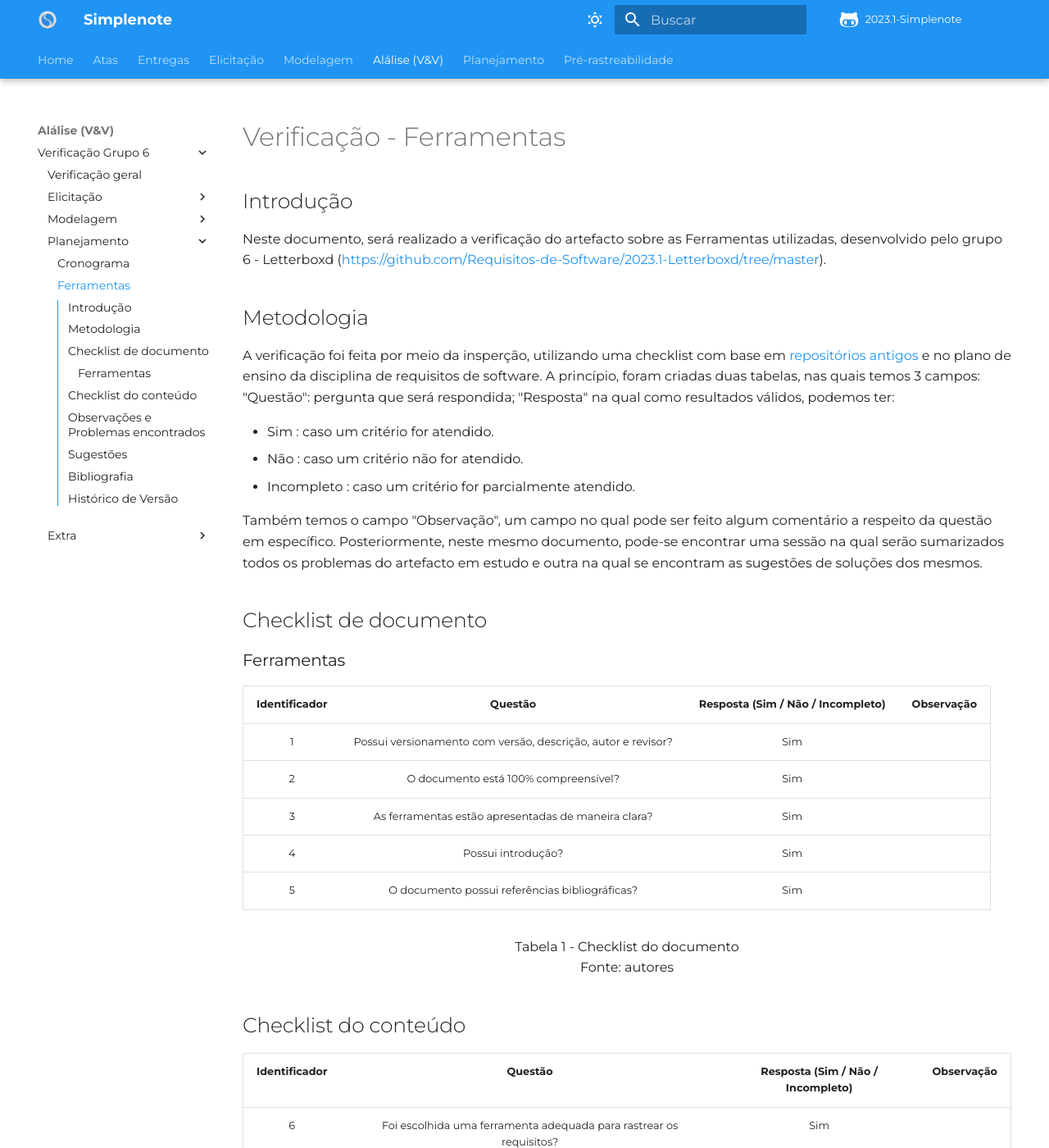
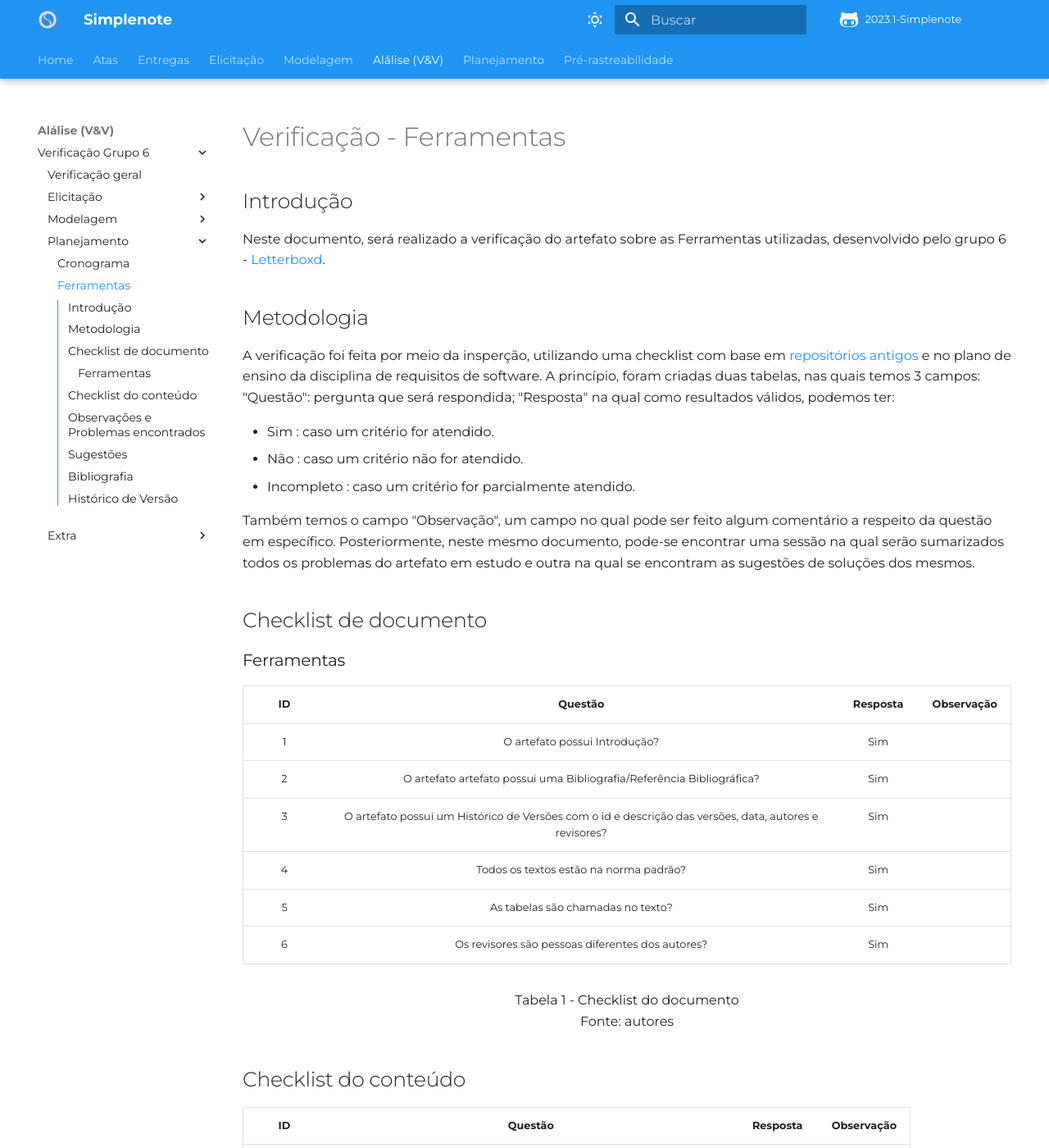
Before and after one commit to Requisitos-de-Software/2023.1-Simplenote, an MkDocs documentation site: the page built from docs/analise-grupo6/planejamento/ferramentas.md, in a window 1280 px wide and 1400 px high. Shown: the whole window at 82% size. Built offline with MkDocs 1.6.1 and Material for MkDocs 9.7.7, drawn with Linux system fonts in a browser that asks for light colours; some web fonts are replaced; comment, search, counter and statistics services are not loaded; some of the changed text lies outside the part shown.

Commit message:
revisão ok

```diff
--- a/docs/analise-grupo6/planejamento/ferramentas.md
+++ b/docs/analise-grupo6/planejamento/ferramentas.md
@@ -2,7 +2,7 @@
 
 ## Introdução
 
-Neste documento, será realizado a verificação do artefacto sobre as Ferramentas utilizadas, desenvolvido pelo grupo 6 - Letterboxd (<https://github.com/Requisitos-de-Software/2023.1-Letterboxd/tree/master>).
+Neste documento, será realizado a verificação do artefato sobre as Ferramentas utilizadas, desenvolvido pelo grupo 6 - [Letterboxd](<https://github.com/Requisitos-de-Software/2023.1-Letterboxd/tree/master>).
 
 ## Metodologia
 
@@ -12,33 +12,34 @@
 - Não : caso um critério não for atendido.
 - Incompleto : caso um critério for parcialmente atendido.
 
-Também temos o campo "Observação", um campo no qual pode ser feito algum comentário a respeito da questão em específico. Posteriormente, neste mesmo documento, pode-se encontrar uma sessão na qual serão sumarizados todos os problemas do artefacto em estudo e outra na qual se encontram as sugestões de soluções dos mesmos.
+Também temos o campo "Observação", um campo no qual pode ser feito algum comentário a respeito da questão em específico. Posteriormente, neste mesmo documento, pode-se encontrar uma sessão na qual serão sumarizados todos os problemas do artefato em estudo e outra na qual se encontram as sugestões de soluções dos mesmos.
 
 ## Checklist de documento
 
 ### Ferramentas
 
-| Identificador |                                   Questão                                   | Resposta (Sim / Não / Incompleto) | Observação|
+| ID |                                   Questão                                   | Resposta  | Observação|
 | :-----------: | :-------------------------------------------------------------------------: | :-------------------------------: | :------------:  |
-|       1       |        Possui versionamento com versão, descrição, autor e revisor?         |                Sim                |                 |
-|       2       |                       O documento está 100% compreensível?                  |                Sim                |                 |
-|       3       |                     As ferramentas estão apresentadas de maneira clara?     |                Sim                |                 |
-|       4       |                              Possui introdução?                             |                Sim                |                 |
-|       5       |            O documento possui referências bibliográficas?                   |                Sim                |                 |
+|       1       | O artefato possui Introdução?       |                Sim                |                 |
+|       2       |  O artefato artefato possui uma Bibliografia/Referência Bibliográfica?                 |                Sim                |                 |
+|       3       | O artefato possui um Histórico de Versões com o id e descrição das versões, data, autores e revisores?    |                Sim                |                 |
+|       4       | Todos os textos estão na norma padrão?                           |                Sim                |                 |
+|       5       | As tabelas são chamadas no texto?                 |                Sim                |                 |
+|       6       | Os revisores são pessoas diferentes dos autores?               |                Sim                |                 |
 
 <p align="center"> Tabela 1 - Checklist do documento <br> Fonte: autores </p>
 
 ## Checklist do conteúdo
 
-| Identificador |                                   Questão                                   | Resposta (Sim / Não / Incompleto) | Observação|
+| ID |                                   Questão                                   | Resposta  | Observação|
 | :-----------: | :-------------------------------------------------------------------------: | :-------------------------------: | :------------:  |
-|       6       |    Foi escolhida uma ferramenta adequada para rastrear os requisitos?       |                Sim                |                 |
-|       7       |       Foi escolhida uma ferramenta adequada para comunicação do grupo?      |                Sim                |                 |
-|       8       |      Foi escolhida uma ferramenta adequada para elaborar diagramas          |                Sim                |                 |
-|       9       |          Foi selecionada uma ferramenta adequada para prototipação?         |                Sim                |                 |
-|       10      |    Foi selecionada uma ferramenta adequada para planejamento do grupo?      |                Sim                |                 |
-|       11      |     Foi selecionada uma ferramenta adequada para documentação?              |                Sim                |                 |
-|       12      |    Foi selecionada uma ferramenta adequada para gravação das reuniões?      |                Sim                |                 |
+|      7       |    Foi escolhida uma ferramenta adequada para rastrear os requisitos?       |                Sim                |                 |
+|       8       |       Foi escolhida uma ferramenta adequada para comunicação do grupo?      |                Sim                |                 |
+|       9      |      Foi escolhida uma ferramenta adequada para elaborar diagramas          |                Sim                |                 |
+|       10      |          Foi selecionada uma ferramenta adequada para prototipação?         |                Sim                |                 |
+|       11      |    Foi selecionada uma ferramenta adequada para planejamento do grupo?      |                Sim                |                 |
+|       12     |     Foi selecionada uma ferramenta adequada para documentação?              |                Sim                |                 |
+|       13      |    Foi selecionada uma ferramenta adequada para gravação das reuniões?      |                Sim                |                 |
 
 <p align="center"> Tabela 1 - Checklist do conteúdo <br> Fonte: autores </p>
 
```
Also changed, not shown: other parts of docs/analise-grupo6/planejamento/ferramentas.md (+1 -1 lines).
